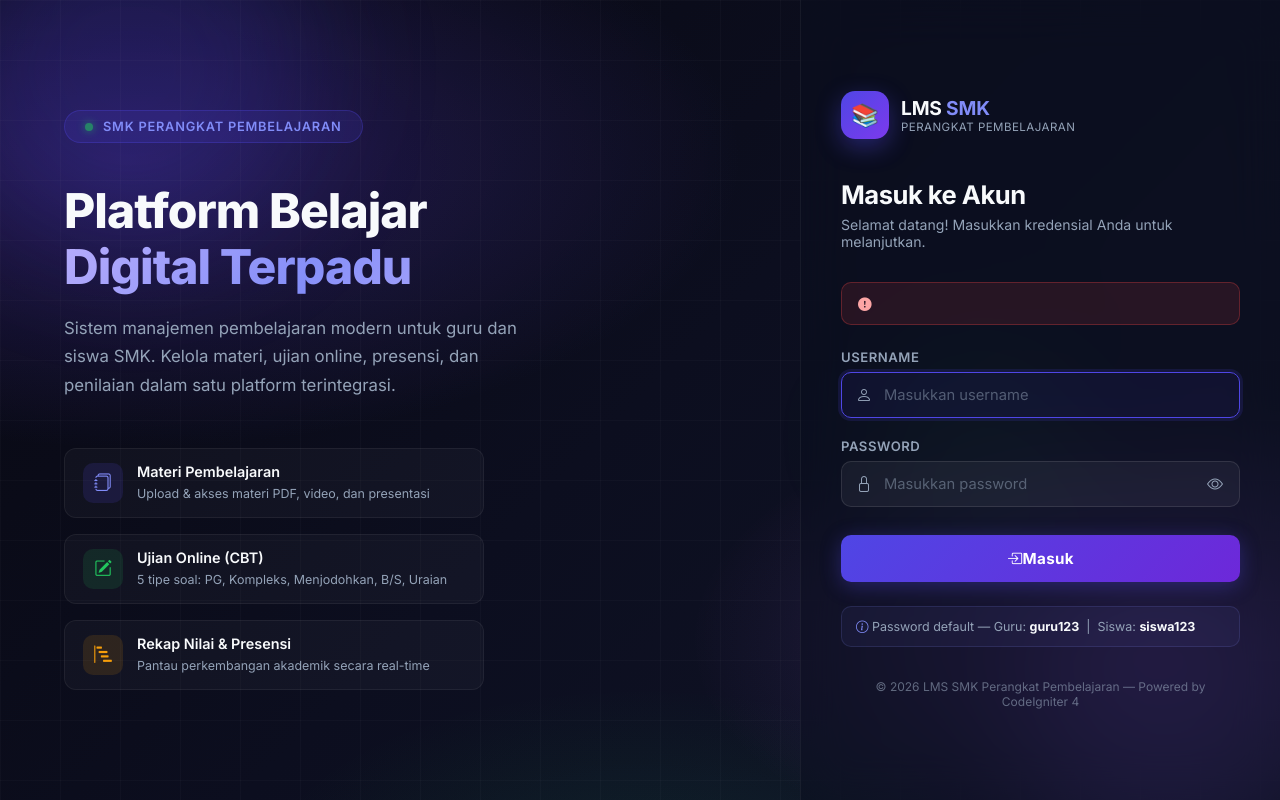
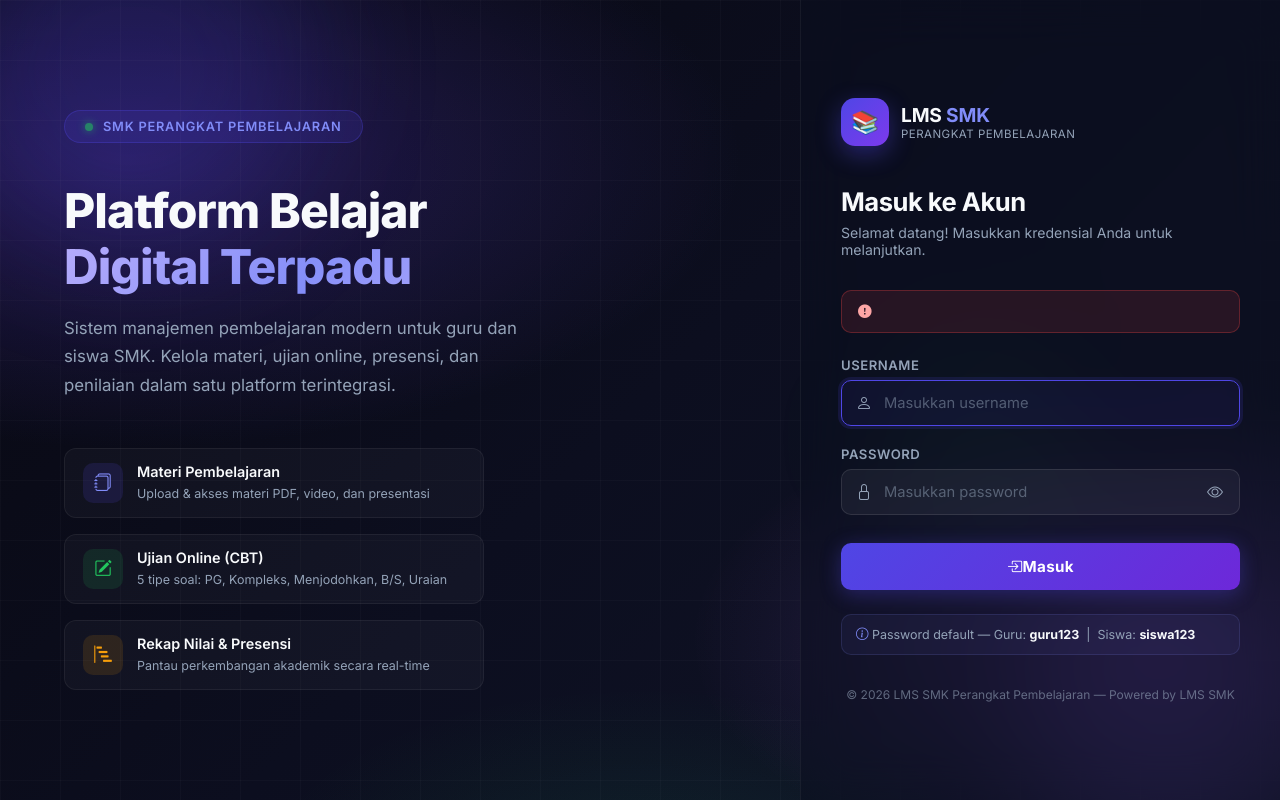
Before and after one commit to arindramobil-crypto/perangkat-pembelajaran, a CodeIgniter 4 app: the page made by app/Views/auth/login.php in a window 1280 px wide. Run offline with PHP 8.4 and a stand-in for CodeIgniter, Linux system fonts and the light colour scheme; the template is opened without the code that fills it, so the values that code supplies are empty; some libraries are stand-ins or nearby versions.

Commit message:
UI: Change Powered by CodeIgniter 4 to Powered by School Name

```diff
--- a/app/Config/AppVersion.php
+++ b/app/Config/AppVersion.php
@@ -10,5 +10,5 @@ class AppVersion extends BaseConfig
      * Waktu terakhir aplikasi diperbarui.
      * Harus diperbarui oleh Agent setiap kali ada perubahan kode.
      */
-    public $lastUpdated = '01 Juli 2026, 18:05 WIB';
+    public $lastUpdated = '01 Juli 2026, 18:07 WIB';
 }
--- a/app/Views/auth/login.php
+++ b/app/Views/auth/login.php
@@ -670,7 +670,7 @@ html, body {
             </div>
 
             <div class="login-footer">
-                &copy; <?= date('Y') ?> LMS SMK Perangkat Pembelajaran &mdash; Powered by CodeIgniter 4
+                &copy; <?= date('Y') ?> LMS SMK Perangkat Pembelajaran &mdash; Powered by <?= esc($_namaSekolah) ?>
             </div>
 
         </div>
```
